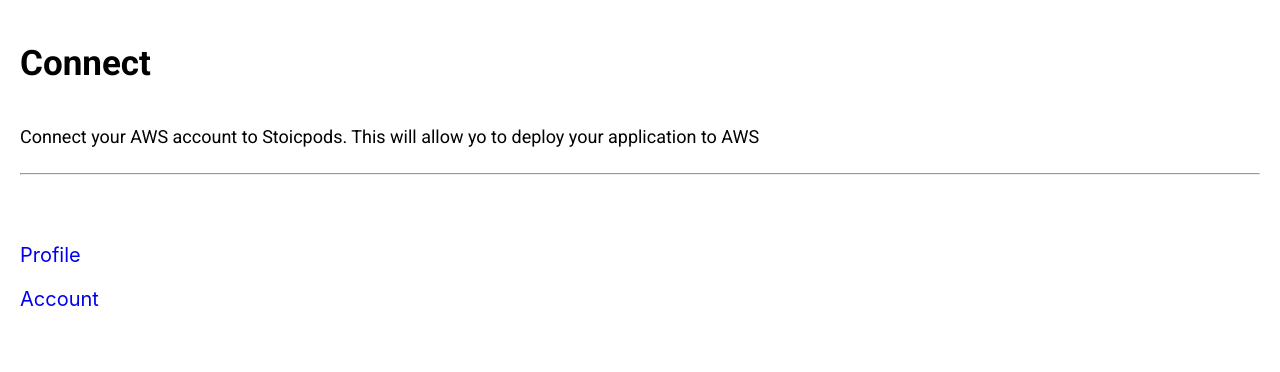
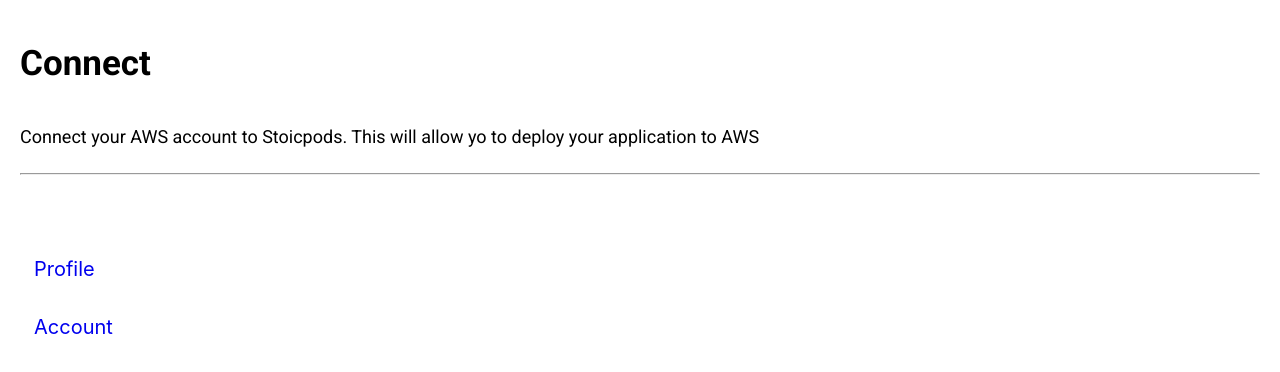
Before and after one commit to vishnuvardhan6302128388/AccountPage, a React (Create React App) app: page / in a window 1280 px wide. Shown: the top 372 px of the page. Built offline with nearby package versions, Linux system fonts and the light colour scheme; a web font is replaced by a local one.

Commit message:
Update index.css

```diff
--- a/src/components/NavigationSection/index.css
+++ b/src/components/NavigationSection/index.css
@@ -2,11 +2,24 @@
   text-decoration: none;
 }
 .nav-container {
-  width: 40vw;
+  width: 20vw;
+  padding: 7px;
+  animation: nav 1s 1 forwards;
 }
 .path {
   font-size: 20px;
+  padding: 7px;
 }
 .path:hover {
-  color: blue;
+  color: rgb(228, 19, 201);
+  background-color: antiquewhite;
 }
+
+@keyframes nav {
+  from {
+    transform: translateX(-100px);
+  }
+  to {
+    transform: translateX(0px);
+  }
+}
```
